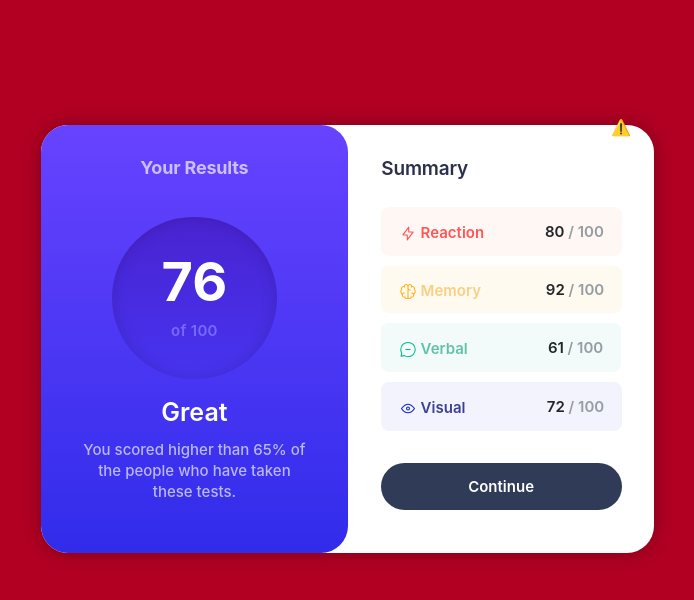
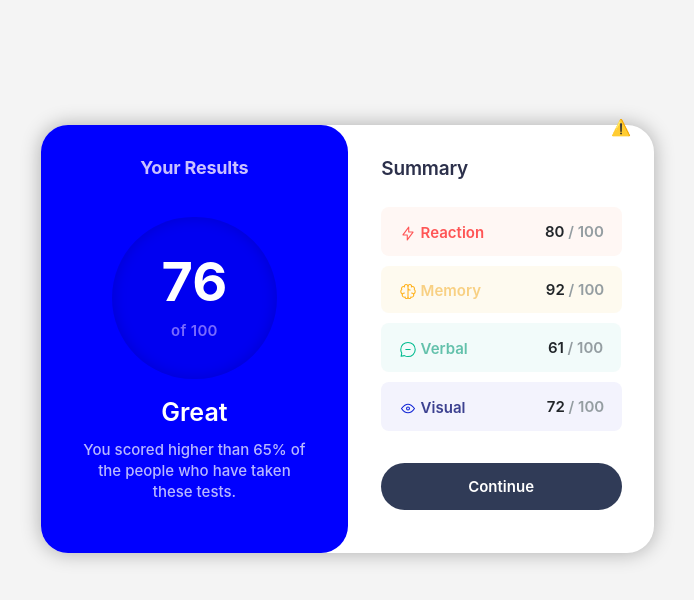
Before and after one commit to cod34coffee/Result-Summary-Component, a plain HTML site: page index.html in a window 1280 px wide. Shown: the whole page, without its empty margins (84-778 px from the left). Drawn offline with nearby package versions, Linux system fonts and the light colour scheme; no server answers.

Commit message:
add
Adding

```diff
--- a/CSS/style.css
+++ b/CSS/style.css
@@ -5,20 +5,17 @@
 /* To find out more info on how to do the changing color background check out this site I went to.*/
 /* The site is listed here = https://www.w3schools.com/cssref/tryit.php?filename=trycss_animatable */
 .bodybackgroundColors{
-    background-color: #b20023;
-    animation: colorMove 5s infinite;
+    background-color: rgb(244, 244, 244);
+
 
 }
-@keyframes colorMove {
-    from{ background-color: #b20023;}
-    to{background-color: #820c58;}
-}
+
 
 
 /* This begins the body code of the box that contains the solution */
 .bodyShape{
     position: relative;
-    height: 128vh;
+    height: 850px;
     box-shadow: 0px 0px 20px rgba(0, 0, 0, 0.3);
     background: white;
     margin-left: 10px;
@@ -33,9 +30,17 @@
 /*This is for the blue section */
 .topMobileView{
 position: relative;
-background: linear-gradient(180deg, #6743FF 0%, #312CEA 100%);
+/*The line below is my original background color of the blue box*/
+/*background: linear-gradient(180deg, #6743FF 0%, #312CEA 100%);*/
+background-color: blue;
+animation: colorMove2 5s infinite;
 border-radius: 30px 30px 30px 30px;
-height: 55vh;
+height: 365px;
+
+}
+@keyframes colorMove2{
+    from{background-color: blue;}
+    to{background-color: green;}
 
 }
 
@@ -80,7 +85,7 @@ height: 55vh;
     width: 144px;
     height: 139px;
     gap: 35px;
-    background: linear-gradient(180deg, #4923D0 0%, #4734F0 100%);
+    background-color: rgba(0, 0, 0, 0.055);
     box-shadow: inset 0px 0px 15px rgba(0, 0, 0, 0.15);
     border-radius: 100px;
     /* Inside auto layout */
@@ -393,7 +398,7 @@ for the screen sizes 1200 and above */
         width: 165px;
         height: 162px;
 
-        background: linear-gradient(180deg, #4923D0 0%, #4734F0 100%);
+        background-color:  rgba(0, 0, 0, 0.055);
         box-shadow: inset 0px 0px 15px rgba(0, 0, 0, 0.15);
         border-radius: 100px;
         flex: none;
```
